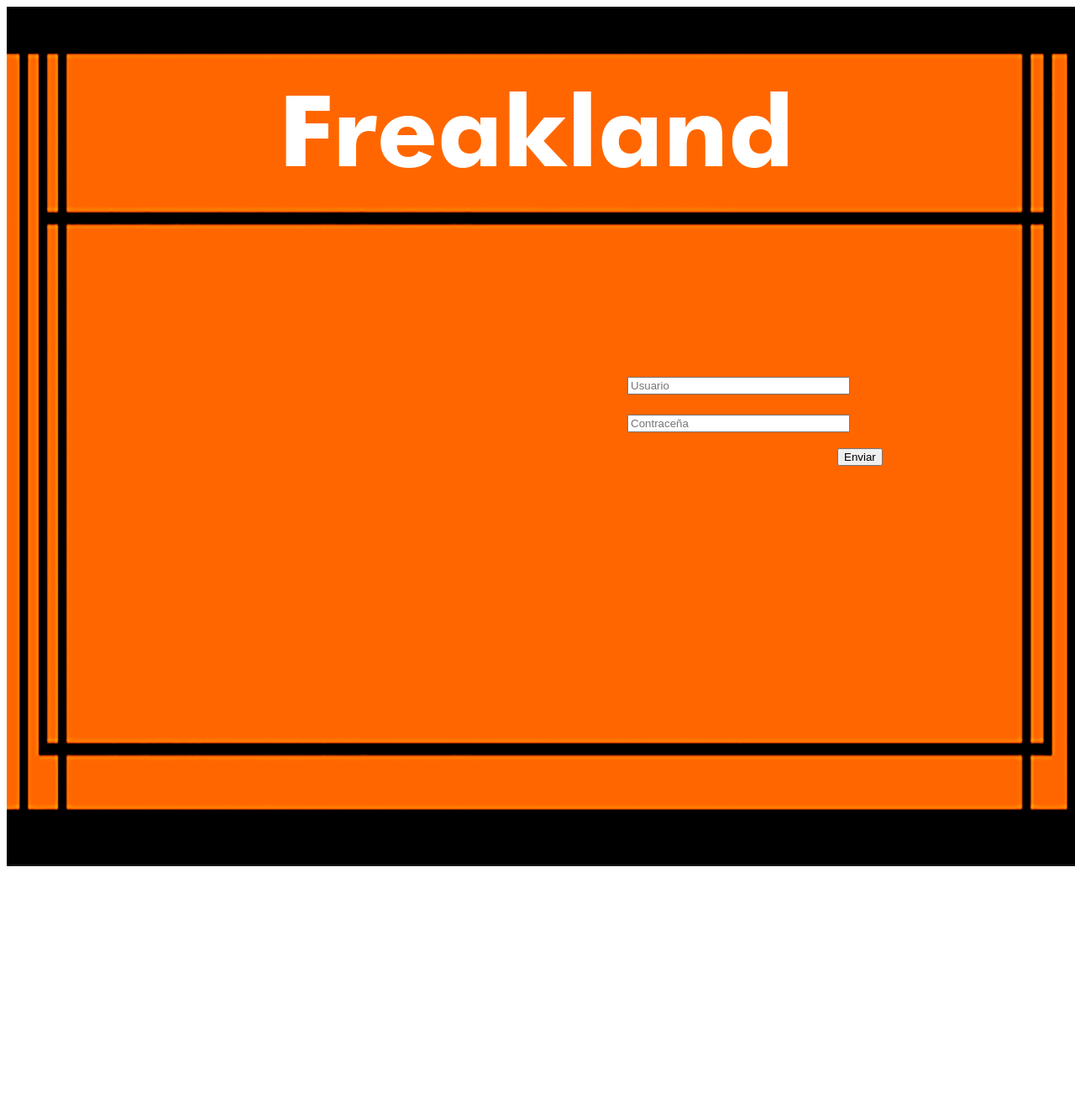
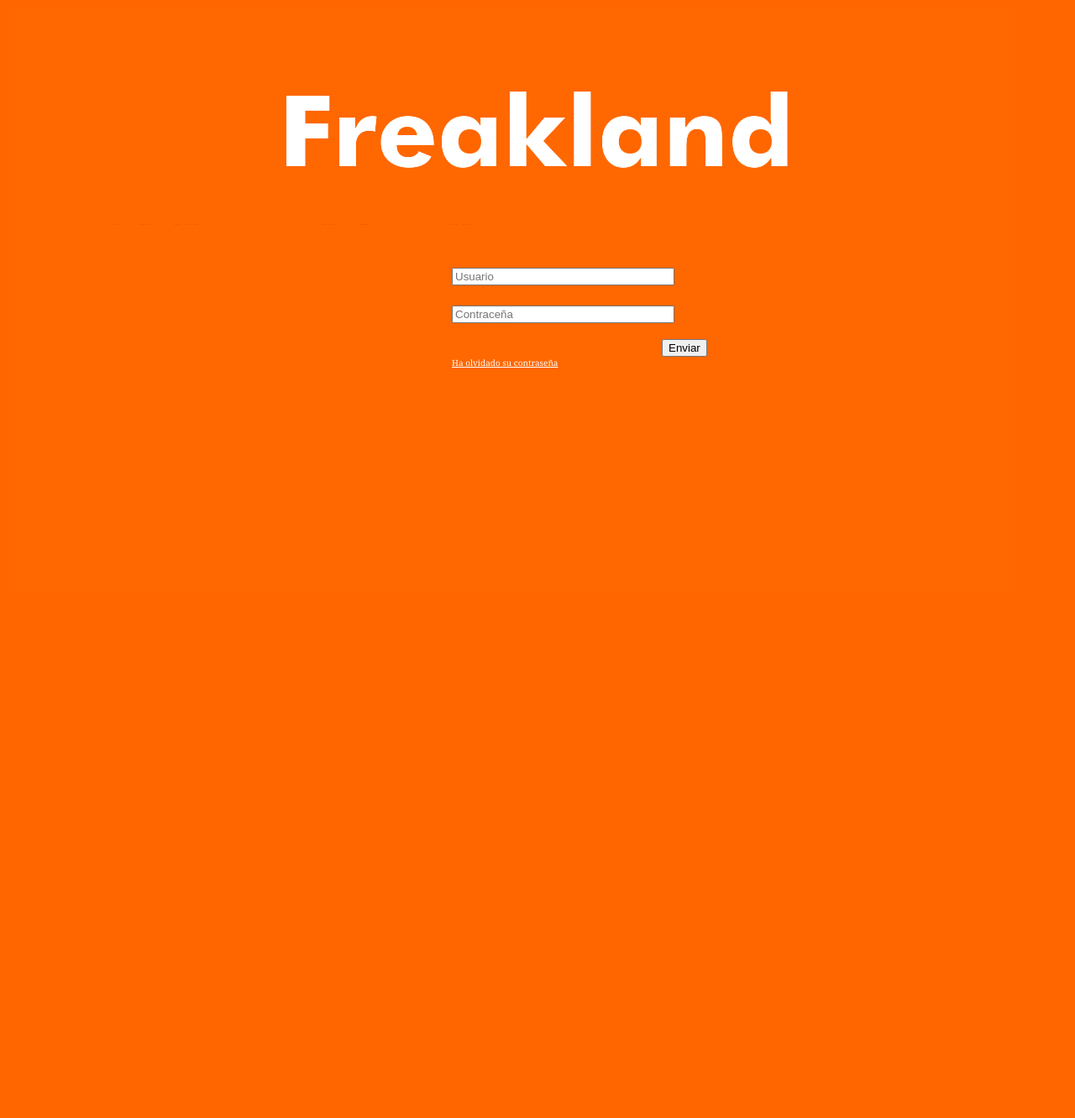
Before and after one commit to UniversoCreativo/G2-2014, a PHP site: page / in a window 1280 px wide; the page is wider, and only the part inside the window is pictured. Shown: that part at 84% size. After the commit the page ends 438 px from the top of that part, so only its background shows below. Run offline with PHP 8.4, Linux system fonts and the light colour scheme.

Commit message:
21/08  4.13pm
modificacion final de login con bordes mejorados y mensaje nuevo

```diff
--- a/index.php
+++ b/index.php
@@ -19,9 +19,6 @@
    <div id="enviar">
      <input type="submit" name="button" id="button" value="Enviar">
    </div>
-
-</form>
-</div>
-</div>
+   <div> <a href="#" class="a">Ha olvidado su contraseña</a></div></form></div></div>
 </body>
 </html>
--- a/style.css
+++ b/style.css
@@ -1,20 +1,25 @@
 @charset "utf-8";
 /* CSS Document */
 #login{
-	background:url(imagenes/fondo-central.png);
+	background:url(imagenes/fondo-central1.png);
 	background-repeat:no-repeat;
-	height:1024px;
-	width:1280px;
+	height:200%;
+	width:200%;
+
 	padding-top:300px;
 	padding-left:200px;
+
+
 }
 #formulario{
-
+			/*border:#000
+			solid;*/
 			width:502px;
 			height:272px;
-			margin: 0px  auto;
+			margin-top:-80px;
+			margin-left: 180px;
             padding-top:1px;
-			margin-top:50px;
+
 }
 
 #nombre{
@@ -22,6 +27,7 @@
 		margin-top: 90px;
 		width: 100px;
 		height:50px;
+
 	}
 
 #contraseña{
@@ -39,20 +45,33 @@
 	}
 #f_contra:hover{
 	border: groove;
-	border-color: #6FC;
+	border-color: #FF0;
 	border-radius: 4px;
 }
 #f_usuario:hover{
 	border: groove;
-	border-color: #6FC;
+	border-color: #FF0;
 	border-radius: 4px;
 }
 
-
+#button:hover{
+	           color: #FFF;
+}
 
 body{
-   background-color: #FFFFFF;
-   background-image: linear-gradient(left top, #11324b, #f4faff 450px);
-   width:500px;
-   height:200px;
+	background-color: #FF6600;
+	background-image: linear-gradient(left top, #11324b, #f4faff 450px);
+	width: 500px;
+	height: 200px;
 }
+
+.a{
+	font-family:Cambria, "Hoefler Text", "Liberation Serif", Times, "Times New Roman", serif;
+	font-size:10px;
+	color:#FFF;
+	float:left;
+	margin-left: 150px;
+}
+.a:hover{
+	color: #FF0;
+}
```
Also changed, not shown: imagenes/fondo-central1.png (added).
